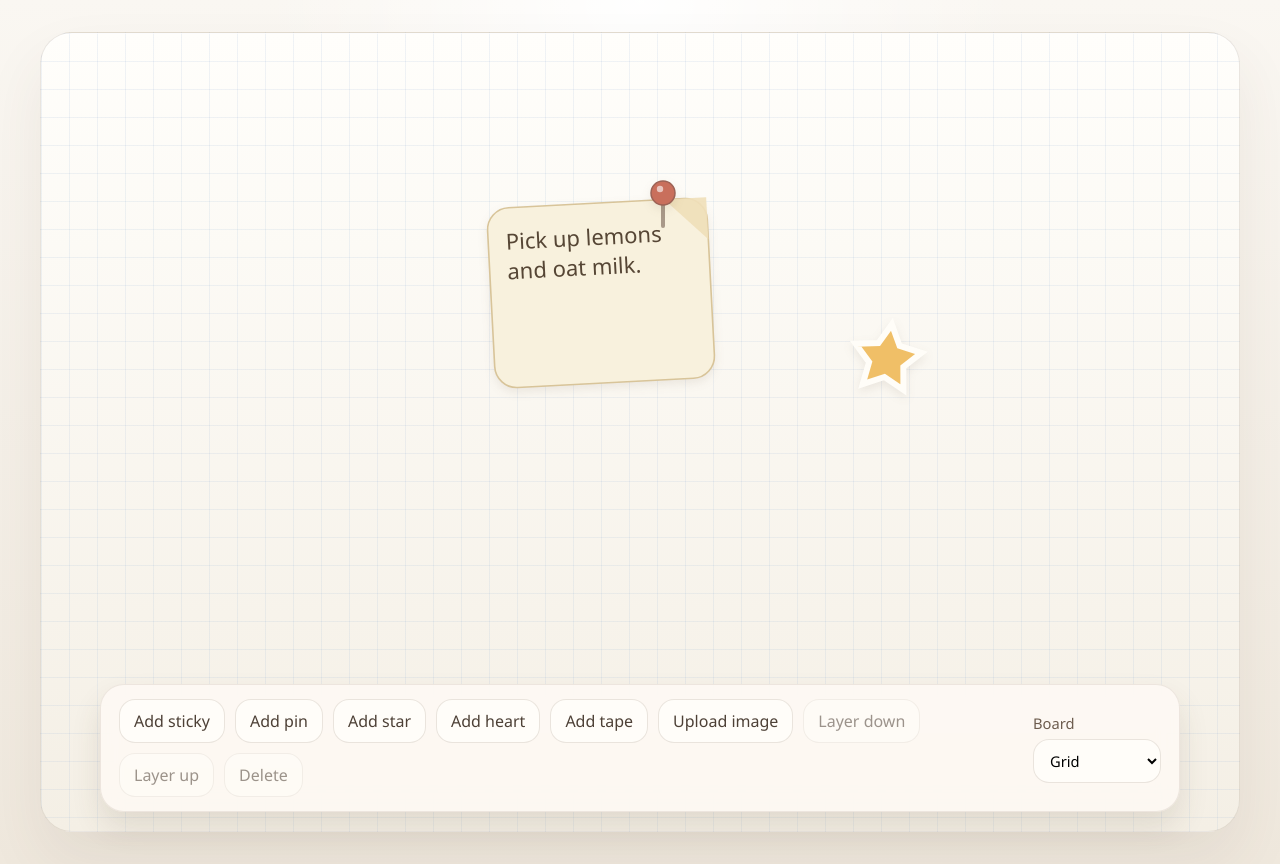
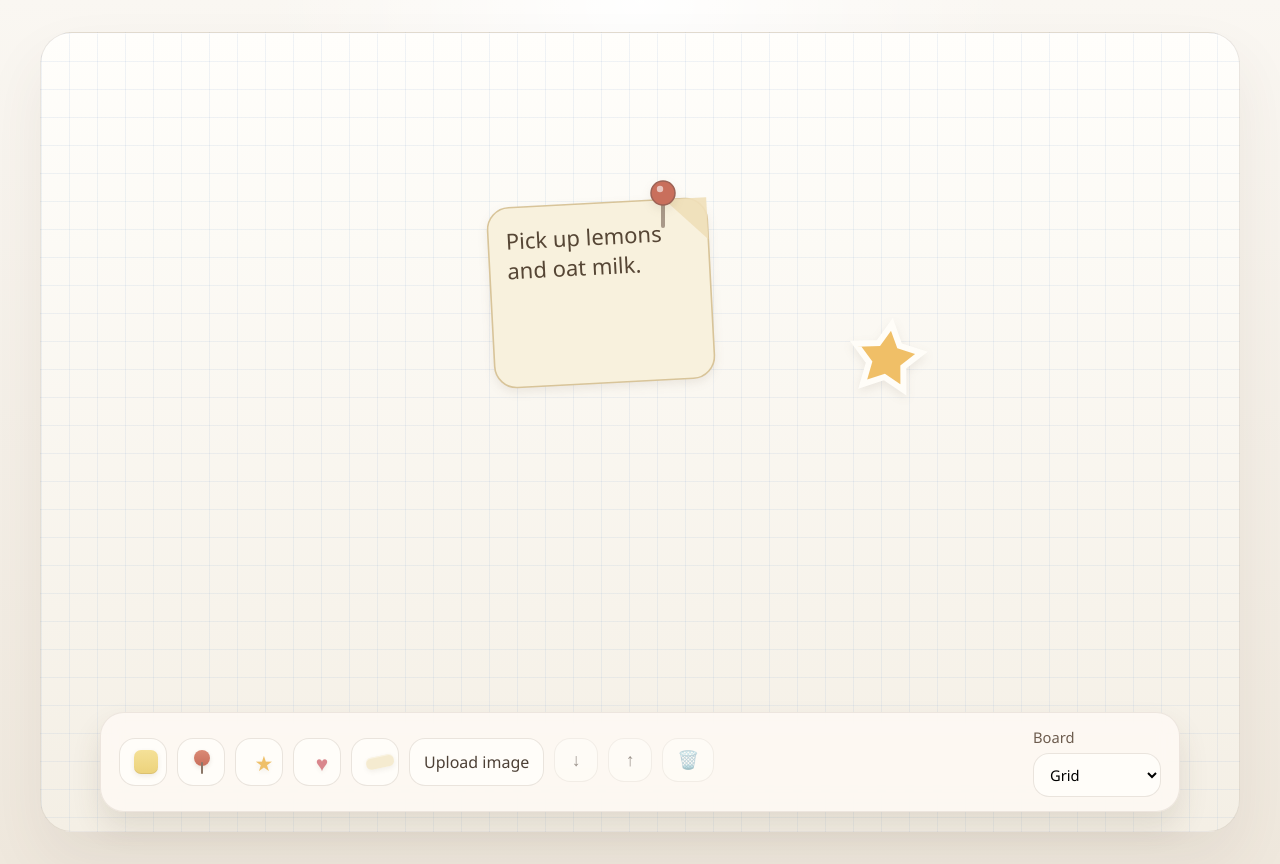
Before and after one commit to fadilafidina/board, a React (Vite) app: page / in a window 1280 px wide. Built offline with nearby package versions, Linux system fonts and the light colour scheme.

Commit message:
Polish toolbar icons

```diff
--- a/src/components/toolbar/LayerControls.tsx
+++ b/src/components/toolbar/LayerControls.tsx
@@ -17,17 +17,23 @@ export function LayerControls({
     <>
       <button
         type="button"
+        className="toolbar__utility-button"
         onClick={onMoveBackward}
         disabled={!hasSelection || !canMoveBackward}
+        aria-label="Layer down"
+        title="Layer down"
       >
-        Layer down
+        ↓
       </button>
       <button
         type="button"
+        className="toolbar__utility-button"
         onClick={onMoveForward}
         disabled={!hasSelection || !canMoveForward}
+        aria-label="Layer up"
+        title="Layer up"
       >
-        Layer up
+        ↑
       </button>
     </>
   );
--- a/src/components/toolbar/ToolActions.tsx
+++ b/src/components/toolbar/ToolActions.tsx
@@ -1,3 +1,4 @@
+import type { ReactNode } from "react";
 import { ImageUploadButton } from "./ImageUploadButton";
 import { LayerControls } from "./LayerControls";
 
@@ -16,6 +17,30 @@ type ToolActionsProps = {
   onMoveForward: () => void;
 };
 
+type ObjectToolButtonProps = {
+  ariaLabel: string;
+  children: ReactNode;
+  onClick: () => void;
+};
+
+function ObjectToolButton({
+  ariaLabel,
+  children,
+  onClick,
+}: ObjectToolButtonProps) {
+  return (
+    <button
+      type="button"
+      className="toolbar__object-tool"
+      onClick={onClick}
+      aria-label={ariaLabel}
+      title={ariaLabel}
+    >
+      {children}
+    </button>
+  );
+}
+
 export function ToolActions({
   canMoveBackward,
   canMoveForward,
@@ -32,21 +57,28 @@ export function ToolActions({
 }: ToolActionsProps) {
   return (
     <div className="toolbar__actions">
-      <button type="button" onClick={onAddSticky}>
-        Add sticky
-      </button>
-      <button type="button" onClick={onAddPin}>
-        Add pin
-      </button>
-      <button type="button" onClick={onAddStar}>
-        Add star
-      </button>
-      <button type="button" onClick={onAddHeart}>
-        Add heart
-      </button>
-      <button type="button" onClick={onAddTape}>
-        Add tape
-      </button>
+      <ObjectToolButton ariaLabel="Add sticky note" onClick={onAddSticky}>
+        <span className="toolbar__mini-sticky" aria-hidden="true" />
+      </ObjectToolButton>
+      <ObjectToolButton ariaLabel="Add pin" onClick={onAddPin}>
+        <span className="toolbar__mini-pin" aria-hidden="true">
+          <span className="toolbar__mini-pin-head" />
+          <span className="toolbar__mini-pin-stem" />
+        </span>
+      </ObjectToolButton>
+      <ObjectToolButton ariaLabel="Add star sticker" onClick={onAddStar}>
+        <span className="toolbar__mini-sticker toolbar__mini-sticker--star" aria-hidden="true">
+          ★
+        </span>
+      </ObjectToolButton>
+      <ObjectToolButton ariaLabel="Add heart sticker" onClick={onAddHeart}>
+        <span className="toolbar__mini-sticker toolbar__mini-sticker--heart" aria-hidden="true">
+          ♥
+        </span>
+      </ObjectToolButton>
+      <ObjectToolButton ariaLabel="Add tape" onClick={onAddTape}>
+        <span className="toolbar__mini-tape" aria-hidden="true" />
+      </ObjectToolButton>
       <ImageUploadButton onAddImage={onAddImage} />
       <LayerControls
         canMoveBackward={canMoveBackward}
@@ -59,9 +91,11 @@ export function ToolActions({
         type="button"
         onClick={onDeleteSelected}
         disabled={!hasSelection}
-        className="toolbar__delete"
+        className="toolbar__utility-button toolbar__delete"
+        aria-label="Delete selected item"
+        title="Delete selected item"
       >
-        Delete
+        🗑️
       </button>
     </div>
   );
--- a/src/styles.css
+++ b/src/styles.css
@@ -154,6 +154,93 @@ button {
   color: #4d4036;
 }
 
+.toolbar__object-tool {
+  display: grid;
+  place-items: center;
+  width: 48px;
+  height: 48px;
+  min-width: 48px;
+  padding: 0;
+}
+
+.toolbar__mini-sticky {
+  width: 24px;
+  height: 24px;
+  border-radius: 7px;
+  background: linear-gradient(180deg, #f5e198 0%, #ecd27b 100%);
+  box-shadow:
+    inset 0 -1px 0 rgba(137, 112, 62, 0.18),
+    0 2px 5px rgba(92, 71, 47, 0.1);
+}
+
+.toolbar__mini-pin {
+  position: relative;
+  width: 20px;
+  height: 24px;
+  display: inline-block;
+}
+
+.toolbar__mini-pin-head {
+  position: absolute;
+  top: 0;
+  left: 2px;
+  width: 16px;
+  height: 16px;
+  border-radius: 999px;
+  background: linear-gradient(180deg, #da8a75 0%, #c96f5c 100%);
+  box-shadow: 0 2px 4px rgba(92, 71, 47, 0.14);
+}
+
+.toolbar__mini-pin-stem {
+  position: absolute;
+  left: 9px;
+  top: 12px;
+  width: 2px;
+  height: 12px;
+  border-radius: 999px;
+  background: #8b7768;
+}
+
+.toolbar__mini-sticker {
+  display: inline-grid;
+  place-items: center;
+  width: 28px;
+  height: 28px;
+  font-size: 21px;
+  line-height: 1;
+  text-shadow: 0 2px 4px rgba(92, 71, 47, 0.08);
+}
+
+.toolbar__mini-sticker--star {
+  color: #efc068;
+}
+
+.toolbar__mini-sticker--heart {
+  color: #d9868c;
+}
+
+.toolbar__mini-tape {
+  display: inline-block;
+  width: 28px;
+  height: 12px;
+  border-radius: 5px;
+  background: rgba(244, 232, 202, 0.88);
+  box-shadow:
+    inset 0 1px 0 rgba(255, 255, 255, 0.4),
+    0 2px 5px rgba(92, 71, 47, 0.08);
+  transform: rotate(-12deg);
+}
+
+.toolbar__utility-button {
+  display: grid;
+  place-items: center;
+  min-width: 44px;
+  height: 44px;
+  padding: 0;
+  font-size: 1.1rem;
+  line-height: 1;
+}
+
 .toolbar button:disabled {
   cursor: not-allowed;
   opacity: 0.55;
```
